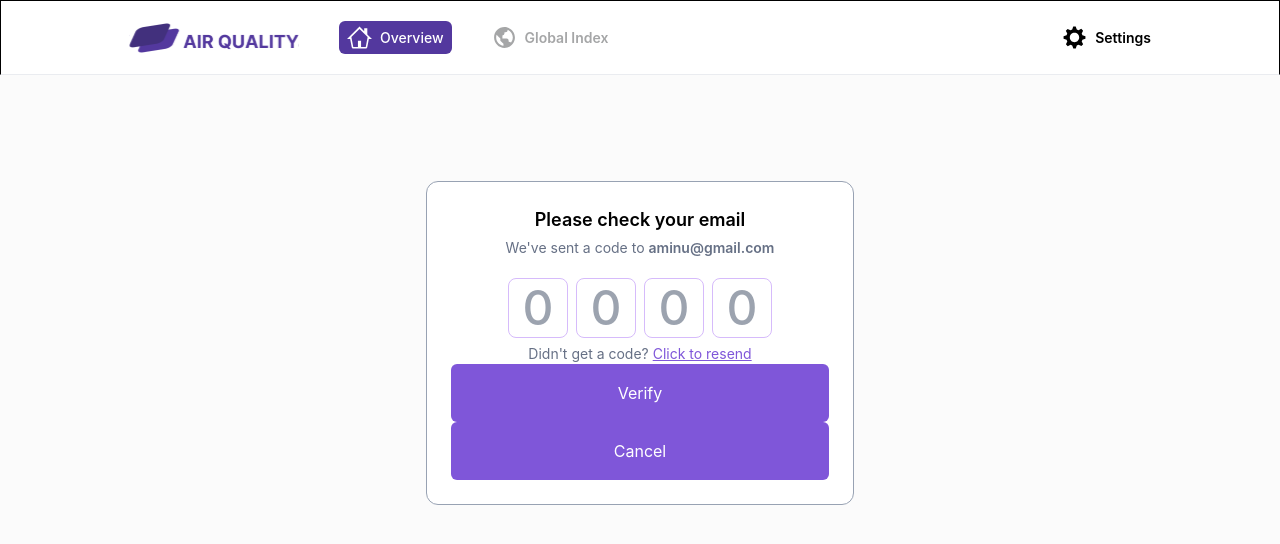
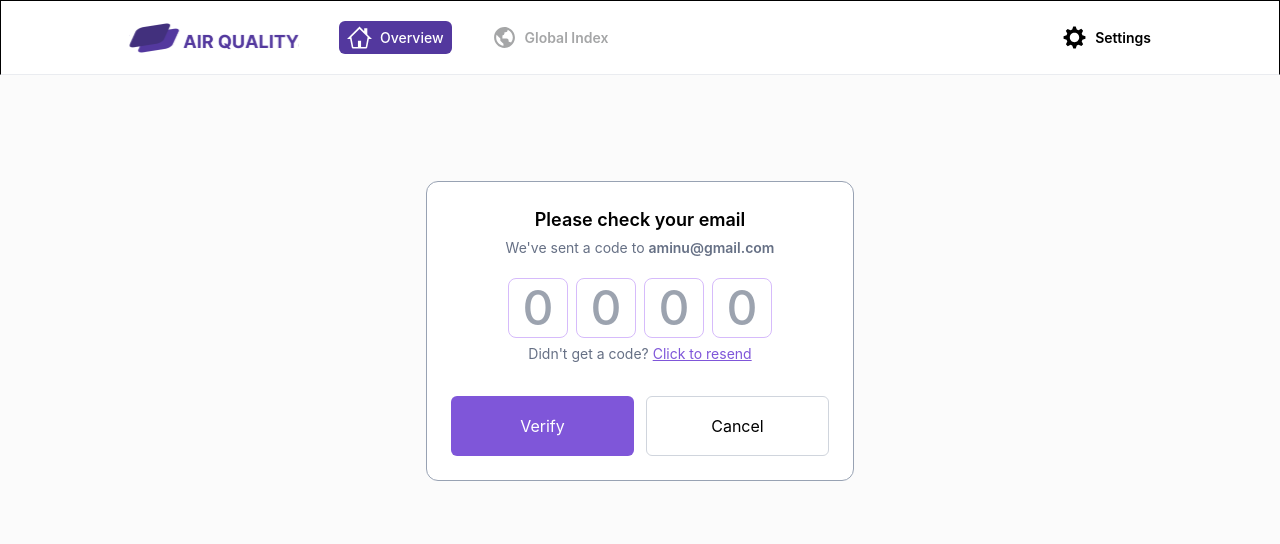
Before and after one commit to Shurrd/stutern-hackaton-air-quality, a React (Create React App) app: page /verify-email in a window 1280 px wide. Shown: the top 544 px of the page. Built offline with nearby package versions, Linux system fonts and the light colour scheme; the HTML template or start-up script is replaced by a standard one.

Commit message:
minor adjustments on verify-email page

```diff
--- a/src/components/Button/Button.jsx
+++ b/src/components/Button/Button.jsx
@@ -8,7 +8,7 @@ const buttonVariants = cva(
     variants: {
       variant: {
         default: 'text-white w-full',
-        outline: '',
+        outline: 'bg-white border-gray border',
       },
       size: {
         default: 'px-[52px] py-[17px]',
--- a/src/pages/auth/EmailConfirmation.jsx
+++ b/src/pages/auth/EmailConfirmation.jsx
@@ -37,9 +37,11 @@ const EmailConfirmation = () => {
         Didn't get a code?{' '}
         <span className='text-primary underline'>Click to resend</span>
       </p>
-      <div>
-        <Button>Verify</Button>
-        <Button>Cancel</Button>
+      <div className='mt-8 sm:flex sm:gap-3 '>
+        <Button className={'sm:w-1/2'}>Verify</Button>
+        <Button variant={'outline'} className={'sm:w-1/2'}>
+          Cancel
+        </Button>
       </div>
     </div>
   );
--- a/src/utils/navLinks.js
+++ b/src/utils/navLinks.js
@@ -3,7 +3,7 @@ import { BiWorld } from 'react-icons/bi';
 
 const navLinks = [
   {
-    id: 1,
+    id: 0,
     name: 'Overview',
     url: '/',
     icon: GoHome,
@@ -11,13 +11,13 @@ const navLinks = [
   {
     id: 1,
     name: 'Global Index',
-    url: '/',
+    url: '/global-index',
     icon: BiWorld,
   },
   {
-    id: 1,
+    id: 2,
     name: 'Settings',
-    url: '/',
+    url: '/settings',
     icon: GoGear,
   },
 ];
--- a/tailwind.config.js
+++ b/tailwind.config.js
@@ -2,18 +2,11 @@
 module.exports = {
   content: ['./src/**/*.{js,jsx,ts,tsx}'],
   theme: {
-    extend: {},
     extend: {
       colors: {
-        // Extend the border color
         border: '#D6BBFB',
         gray: '#D0D5DD',
-        // 'border-dark': 'hsl(256, 60%, 80%)', // Adjust the values as needed
-
-        // Extend the primary color
         primary: '#7F56D9',
-        // 'primary-light': 'hsl(256, 80%, 70%)', // Adjust the values as needed
-        // 'primary-dark': 'hsl(256, 80%, 40%)', // Adjust the values as needed
       },
     },
   },
```
Also changed, not shown: 1 other file (tests, documents, lock files or other folders).
